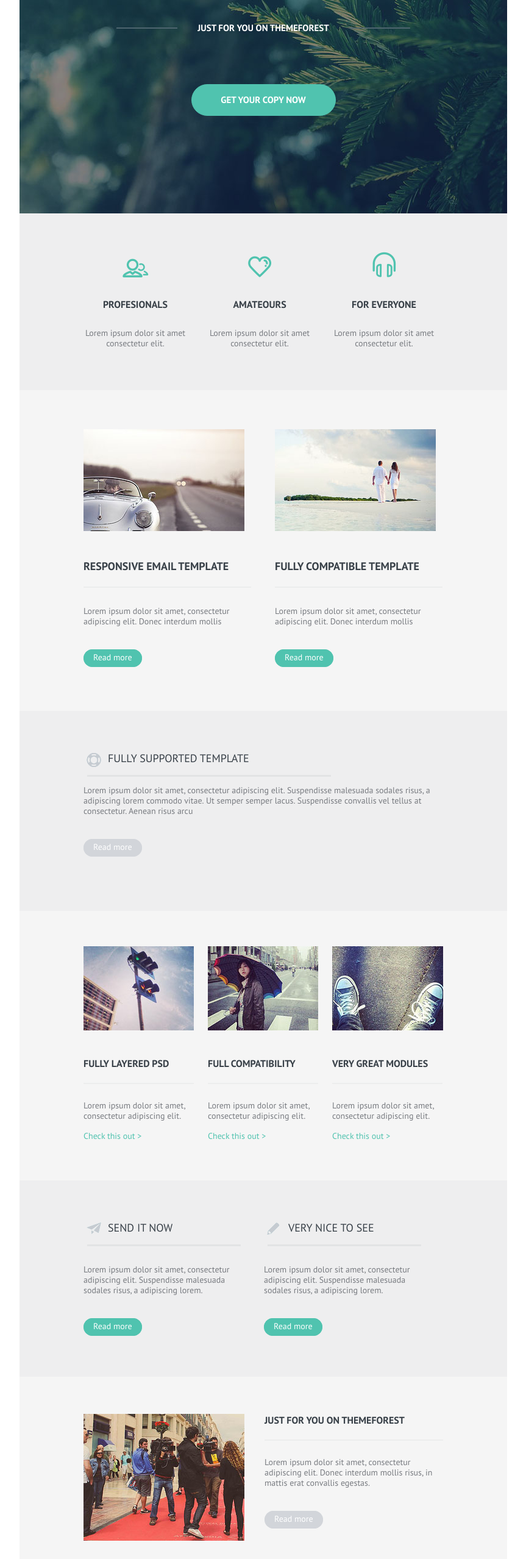
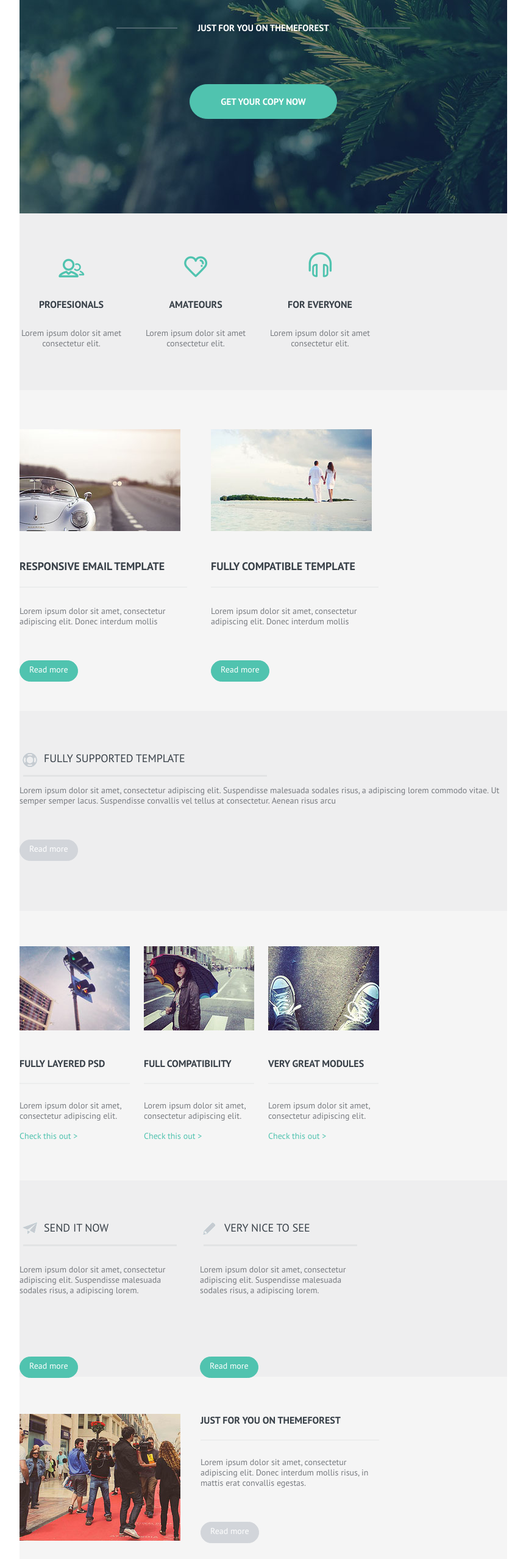
Before and after one commit to bartushak007/Homework3.github.io, a plain HTML site: page index.html in a window 1280 px wide. Shown: the part 240-2797 px from the top of the page at 61% size, without its empty margins (208-1071 px from the left). Drawn offline with Linux system fonts and the light colour scheme.

Commit message:
Update style.css

```diff
--- a/css/style.css
+++ b/css/style.css
@@ -9,11 +9,14 @@
 	height: 590px;
 }
 
+.container {
+	margin: 0 auto;
+	width: 590px;
+}
+
 .header {
 	color:#ffffff;
-	margin: 0 auto;
 	text-align: center;
-	width: 590px;
 	height: 590px;
 }
 
@@ -92,24 +95,22 @@
 }
 
 .button {
-	margin: 0 auto;
-	width: 235px;
+	display: inline-block;
 	margin-top: 83px;
-	height: 50px;
-	background: #50c3af;
-	border: solid 1px #50c3af;
-	border-radius: 30px;
 }
 
 .button-a {
-	color:#ffffff;
-	margin-top:15px;
-	display: block;
-	text-decoration: none;
-	text-transform: uppercase;
-	font-family: ptsansabold;
-	font-size: 15px;
-	transition: 0.5s;
+	color: #ffffff;
+    padding: 18px 50px;
+    border-radius: 30px;
+    display: inline-block;
+    background: #50c3af;
+    border: solid 1px #50c3af;
+    text-decoration: none;
+    text-transform: uppercase;
+    font-family: ptsansabold;
+    font-size: 15px;
+    transition: 0.5s;
 }
 
 .button-a:hover {
@@ -122,8 +123,7 @@
 }
 
 .advantages-section {
-	width: 590px;
-	margin: 0  auto;
+	padding-top: 63px;
 }
 
 .profesionals,
@@ -133,7 +133,6 @@
 	vertical-align: top;
 	text-align: center;
 	width: 170px;
-	margin-top: 63px;
 }
 
 .amateours,
@@ -182,11 +181,6 @@
 	margin: 0 auto;
 }
 
-.section-articles {
-	margin: 0 auto;
-	width: 590px;
-}
-
 .first-article,
 .second-article {
 	display: inline-block;
@@ -220,10 +214,12 @@
 }
 
 .article-button {
-	margin-top:40px;
+	display: inline-block;
+	margin-top: 40px;
 }
 
 .article-button-a {
+	display: inline-block;
 	border: solid 1px #50c3af;
 	border-radius: 30px;
 	background: #50c3af;
@@ -231,23 +227,20 @@
 	text-decoration: none;
 	font-family: ptsansregular;
 	font-size: 14px;
-	padding: 7px 15px;
+	padding: 7px 15px 9px;
 	transition: 0.5s;
 }
 
 .article-button-a:hover {
-	color: #787b80;
+	background: #d2d5da;
+	border: solid 1px #d2d5da;;
+
 }
 
 .supported-template {
 	background: #eeeeef;
 	margin: 0 auto;
 	height: 328px;
-}
-
-.supported-template-section {
-	margin: 0 auto;
-	width: 590px;
 }
 
 .supported-template-section-p {
@@ -289,16 +282,15 @@
 	background: #d2d5da;
 	border: solid #d2d5da 1px;
 }
+.button-supported-template:hover{
+	background: #50c3af;
+	border: solid 1px #50c3af;
+}
 
 .great-modul {
 	background: #f5f5f5;
 	margin: 0 auto;
 	height: 442px;
-}
-
-.great-modul-section {
-	margin: 0 auto;
-	width: 590px;
 }
 
 .great-modul-article,
@@ -345,11 +337,6 @@
 	background: #eeeeef;
 }
 
-.send-section {
-	width: 590px;
-	margin: 0 auto;
-}
-
 .send-article-first,
 .send-article-second {
 	display: inline-block;
@@ -391,11 +378,6 @@
 	background: #f5f5f5;
 }
 
-.for-you-section {
-	margin: 0 auto;
-	width: 590px;
-}
-
 .image,
 .for-you-article {
 	display: inline-block;
@@ -428,8 +410,6 @@
 }
 
 .last-section {
-	width: 590px;
-	margin: 0 auto;
 	text-align: center;
 }
 
@@ -470,9 +450,9 @@
 	color: #ffffff;
 }
 
-.last-section-a-first,
-.last-section-a-second,
-.last-section-a-third {
+.last-section-li-first,
+.last-section-li-second,
+.last-section-li-third {
 	margin-right: 52px;
 }
 
@@ -498,11 +478,6 @@
 	background: #f5f5f5;
 }
 
-.footer {
-	margin: 0 auto;
-	width: 590px;
-}
-
 .copyright,
 .social {
 	display: inline-block;
@@ -515,7 +490,7 @@
 }
 
 .copyright-p {
-	padding-top: 6px;
+	padding-top: 22px;
 	font-family: ptsansregular;
 	font-size: 13px;
 	color: #aaacaf;
```
